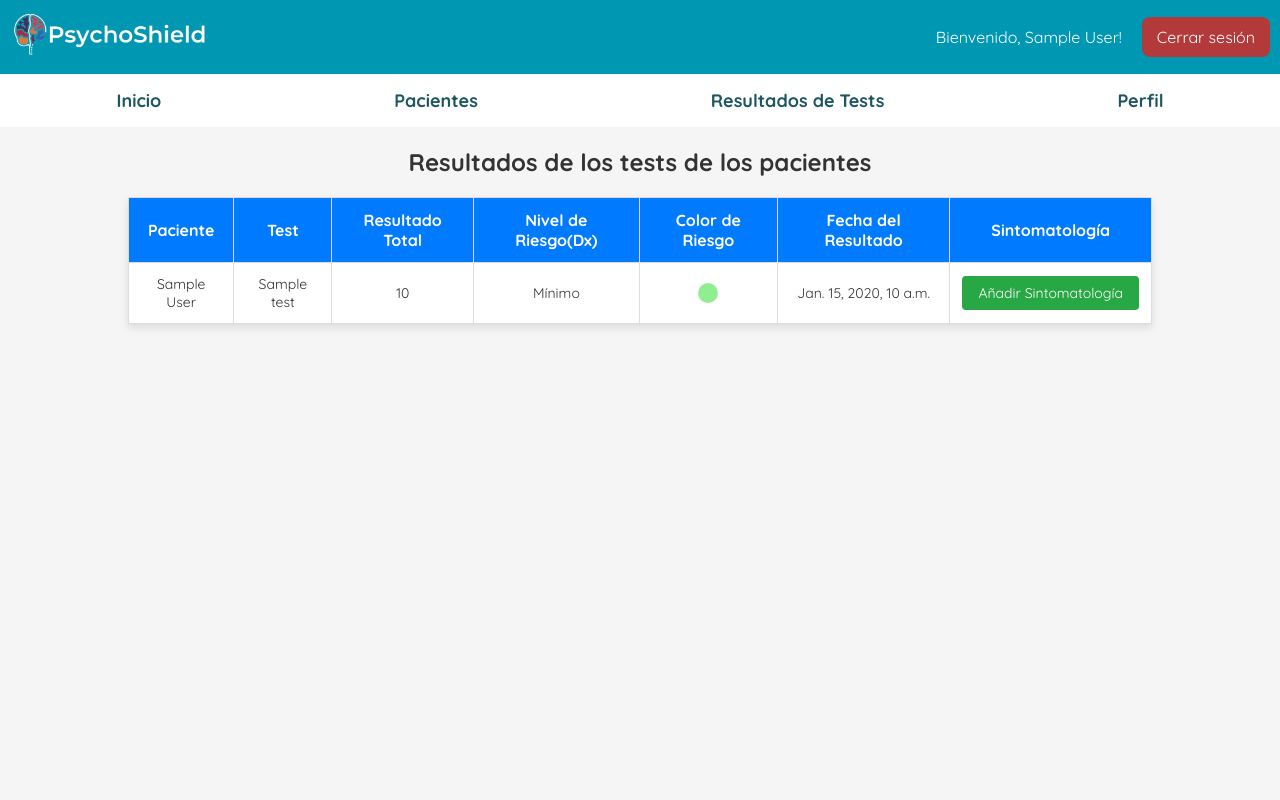
After one commit to Blescker/psychoshield, a Django app: page /psicologo/ in a window 1280 px wide. The commit adds this page. Run offline with Django 5.2, Linux system fonts and the light colour scheme; a user stored in the database is signed in; tables that the repository leaves empty hold one stand-in row (values such as "Sample post"); parts of the project's set-up code (start-up, migrations or seed data) failed here and were passed over.

Commit message:
Inicio vista pacientes total terminado

```diff
--- a/psychoshield/models.py
+++ b/psychoshield/models.py
@@ -192,6 +192,8 @@ class TestResult(models.Model):
     fecha_resultado = models.DateTimeField(auto_now_add=True)
     id_psicologo = models.ForeignKey(User, on_delete=models.CASCADE, limit_choices_to={
                                      'rol': 'psicólogo'}, related_name='psicologo_resultado')
+    sintomatologia_presentada = models.TextField(
+        null=True, blank=True)  # Nuevo campo
 
     def __str__(self):
         return f'Resultado {self.id_test} de {self.id_usuario}'
--- /dev/null
+++ b/psychoshield/static/css/vista_psicologo.css
@@ -0,0 +1,160 @@
+/* Estilos generales */
+body {
+    font-family: 'Quicksand', sans-serif;
+    background-color: #f5f5f5;
+    margin: 0;
+    padding: 0;
+}
+
+/* Estilo para el título */
+h1 {
+    text-align: center;
+    color: #333;
+    margin-top: 20px;
+    font-size: 24px;
+}
+
+/* Estilos para la tabla */
+table {
+    width: 80%;
+    margin: 20px auto;
+    border-collapse: collapse;
+    background-color: white;
+    box-shadow: 0px 4px 8px rgba(0, 0, 0, 0.1);
+}
+
+th,
+td {
+    padding: 12px;
+    text-align: center;
+    border: 1px solid #ddd;
+}
+
+th {
+    background-color: #007BFF;
+    /* Un azul para los encabezados */
+    color: white;
+    font-size: 16px;
+}
+
+td {
+    font-size: 14px;
+    color: #333;
+}
+
+/* Botones generales */
+.btn {
+    padding: 8px 16px;
+    background-color: #28a745;
+    /* Verde para el botón */
+    color: white;
+    border: none;
+    border-radius: 4px;
+    cursor: pointer;
+    text-decoration: none;
+    font-size: 14px;
+    transition: background-color 0.3s ease;
+    white-space: nowrap;
+    /* Evitar que el texto se divida en varias líneas */
+}
+
+.btn:hover {
+    background-color: #218838;
+    /* Más oscuro al pasar el ratón */
+}
+
+/* Estilo para el cuadro de color según el nivel de riesgo */
+td div {
+    width: 20px;
+    height: 20px;
+    margin: 0 auto;
+    border-radius: 50%;
+    /* Para hacer el indicador circular */
+}
+
+/* Estilos responsivos para la tabla y botones */
+@media (max-width: 768px) {
+    table {
+        width: 95%;
+    }
+
+    th,
+    td {
+        font-size: 12px;
+        padding: 8px;
+    }
+
+    h1 {
+        font-size: 20px;
+    }
+
+    /* Ajustes adicionales para el botón en pantallas pequeñas */
+    .btn {
+        font-size: 12px;
+        /* Reduce el tamaño de la fuente */
+        padding: 6px 10px;
+        /* Reduce el padding del botón */
+        width: auto;
+        /* Deja que el botón se ajuste al tamaño del texto */
+        white-space: nowrap;
+        /* Evita que el botón se divida en varias líneas */
+        display: block;
+        /* Asegura que el botón se vea como un bloque completo */
+        margin: 0 auto;
+        /* Centra el botón dentro de la celda */
+    }
+
+    td {
+        word-wrap: break-word;
+        /* Permite que el contenido de las celdas de la tabla se ajuste */
+    }
+}
+
+/* Estilos para pantallas más pequeñas (<480px) */
+@media (max-width: 480px) {
+    table {
+        width: 100%;
+        /* Asegura que la tabla ocupe todo el ancho de la pantalla */
+    }
+
+    th,
+    td {
+        font-size: 10px;
+        /* Reduce el tamaño de la fuente para pantallas más pequeñas */
+        padding: 6px;
+        /* Menos padding para que todo quepa mejor */
+    }
+
+    h1 {
+        font-size: 18px;
+        /* Ajusta el tamaño del título */
+    }
+
+    /* Estilo específico para botones en pantallas muy pequeñas */
+    .btn {
+        font-size: 10px;
+        /* Reduce aún más el tamaño del botón */
+        padding: 5px 8px;
+        /* Reduce el padding */
+        width: 100%;
+        /* Asegura que el botón ocupe todo el ancho de la celda en pantallas pequeñas */
+        white-space: normal;
+        /* Permite que el texto haga saltos de línea */
+        text-align: center;
+        /* Centra el texto dentro del botón */
+    }
+
+    /* Ajuste para añadir un salto de línea dentro del botón */
+    .btn::after {
+
+        white-space: pre;
+        /* Asegura que el salto de línea se respete */
+    }
+
+    td div {
+        width: 15px;
+        /* Reduce el tamaño del indicador de color */
+        height: 15px;
+        /* Reduce la altura del indicador de color */
+    }
+}
--- a/psychoshield/templates/layout.html
+++ b/psychoshield/templates/layout.html
@@ -28,14 +28,24 @@
 
     {% if request.resolver_match.url_name != 'login' and request.resolver_match.url_name != 'register' %}
     <nav>
-    <!-- Barra de navegación -->
-    <nav>
+        <!-- Condicional: Mostrar nav según el rol del usuario -->
+        {% if user.rol == 'psicólogo' %}
+        <!-- Nav del Psicólogo -->
         <ul>
-            <li><a href="{% url "index" %}" class="active">Inicio</a></li>
-            <li><a href="{% url "information" %}">Información</a></li>
-            <li><a href="{% url "actividades" %}">Actividades</a></li>
-            <li><a href="{% url "numerosAyuda" %}">Números de Ayuda</a></li>
+            <li><a href="{% url 'vista_psicologo' %}">Inicio</a></li>
+            <li><a href="{% url 'lista_pacientes' %}">Pacientes</a></li>
+            <li><a href="{% url 'resultados_tests' %}">Resultados de Tests</a></li>
+            <li><a href="{% url 'perfil_psicologo' %}">Perfil</a></li>
         </ul>
+        {% elif user.rol == 'paciente' %}
+        <!-- Nav del Paciente -->
+        <ul>
+            <li><a href="{% url 'index' %}" class="active">Inicio</a></li>
+            <li><a href="{% url 'information' %}">Información</a></li>
+            <li><a href="{% url 'actividades' %}">Actividades</a></li>
+            <li><a href="{% url 'numerosAyuda' %}">Números de Ayuda</a></li>
+        </ul>
+        {% endif %}
     </nav>
     {% endif %}
 
--- /dev/null
+++ b/psychoshield/templates/vista_psicologo.html
@@ -0,0 +1,55 @@
+{% extends "layout.html" %}
+
+{% load static %}
+
+{% block title %}Vista Psicólogo{% endblock %}
+
+{% block content %}
+
+<link rel="stylesheet" href="{% static "css/vista_psicologo.css" %}">
+
+<h1>Resultados de los tests de los pacientes</h1>
+
+<table>
+    <thead>
+        <tr>
+            <th>Paciente</th>
+            <th>Test</th>
+            <th>Resultado Total</th>
+            <th>Nivel de Riesgo(Dx)</th>
+            <th>Color de Riesgo</th>
+            <th>Fecha del Resultado</th>
+            <th>Sintomatología</th>
+        </tr>
+    </thead>
+    <tbody>
+        {% for resultado in resultados %}
+        <tr>
+            <td>{{ resultado.id_usuario.nombre }}</td>
+            <td>{{ resultado.id_test.nombre_test }}</td>
+            <td>{{ resultado.resultado_total }}</td>
+            <td>{{ resultado.nivel_riesgo }}</td>
+            <td>
+                <div style="width: 20px; height: 20px; background-color:
+                    {% if resultado.nivel_riesgo == 'Mínimo' %}
+                        lightgreen
+                    {% elif resultado.nivel_riesgo == 'Leve' %}
+                        green
+                    {% elif resultado.nivel_riesgo == 'Moderado' %}
+                        orange
+                    {% elif resultado.nivel_riesgo == 'Severo' %}
+                        red
+                    {% endif %}
+                ">
+                </div>
+            </td>
+            <td>{{ resultado.fecha_resultado }}</td>
+            <td>
+                <a href="{% url 'agregar_sintomatologia' resultado.id %}" class="btn">Añadir Sintomatología</a>
+            </td>
+        </tr>
+        {% endfor %}
+    </tbody>
+</table>
+
+{% endblock %}
--- a/psychoshield/urls.py
+++ b/psychoshield/urls.py
@@ -6,14 +6,32 @@ from django.shortcuts import redirect
 urlpatterns = [
     # Redirige la URL raíz al login
     path('', lambda request: redirect('login')),
+
+    # Autenticación
     path('login/', views.login_view, name='login'),
     path('register/', views.register_view, name='register'),
+    path('logout/', views.logout_view, name="logout"),
+
+    # Rutas generales
     path('index/', views.index, name="index"),
     path('information/', views.information, name="information"),
     path('actividades/', views.actividades, name="actividades"),
     path('numerosAyuda/', views.numerosAyuda, name="numerosAyuda"),
+
+    # Test psicológico
     path('test/', views.test_psicologico, name="test"),
-    path('logout/', views.logout_view, name="logout"),
     path('test/success/', views.test_success, name='test_success'),
 
+    # Rutas para psicólogos
+    # Vista principal del psicólogo
+    path('psicologo/', views.vista_psicologo, name='vista_psicologo'),
+    path('psicologo/pacientes/', views.lista_pacientes,
+         name='lista_pacientes'),  # Lista de pacientes
+    path('psicologo/resultados/', views.resultados_tests,
+         name='resultados_tests'),  # Resultados de tests
+    path('psicologo/perfil/', views.perfil_psicologo,
+         name='perfil_psicologo'),  # Perfil del psicólogo
+    path('psicologo/sintomatologia/<int:resultado_id>/',
+         views.agregar_sintomatologia, name='agregar_sintomatologia'),
+
 ]
--- a/psychoshield/views.py
+++ b/psychoshield/views.py
@@ -13,6 +13,9 @@ from django.http import HttpResponse
 @login_required(login_url='/login/')
 def index(request):
     if request.user.is_authenticated:
+        if request.user.rol == 'psicólogo':
+
+            return redirect('vista_psicologo')
         return render(request, 'index.html')
     else:
         return HttpResponse("Usuario no autenticado")
@@ -105,11 +108,12 @@ def login_view(request):
                     login(request, user)
                     messages.success(request, 'Inicio de sesión exitoso')
 
-                    # Añadir una respuesta temporal aquí para ver si llega a este punto
-                    # Agrega esto como prueba
-
-                    # Si todo está bien, debería redirigir al index
-                    return redirect('index')
+                    # Redirige al psicólogo a su vista personalizada
+                    if user.rol == 'psicólogo':
+                        return redirect('vista_psicologo')
+                    else:
+                        # Redirige al index si es paciente
+                        return redirect('index')
                 else:
                     messages.error(request, 'Credenciales incorrectas.')
             except User.DoesNotExist:
@@ -135,6 +139,45 @@ def register_view(request):
     return render(request, 'register.html', {'form': form})
 
 
+@login_required(login_url='/login/')
+def vista_psicologo(request):
+    if request.user.rol == 'psicólogo':
+        # Obtener los resultados de los tests de los pacientes atendidos por el psicólogo actual
+        resultados = TestResult.objects.filter(id_psicologo=request.user)
+
+        return render(request, 'vista_psicologo.html', {'resultados': resultados})
+    else:
+        return HttpResponse("Acceso denegado: Solo los psicólogos pueden acceder a esta vista.")
+
+
+@login_required(login_url='/login/')
+def agregar_sintomatologia(request, resultado_id):
+    # Obtener el resultado del test
+    resultado = TestResult.objects.get(id=resultado_id)
+
+    if request.method == 'POST':
+        # Guardar la sintomatología presentada
+        sintomatologia = request.POST.get('sintomatologia')
+        resultado.sintomatologia_presentada = sintomatologia
+        resultado.save()
+        # Redirige de vuelta a la vista del psicólogo
+        return redirect('vista_psicologo')
+
+    return render(request, 'agregar_sintomatologia.html', {'resultado': resultado})
+
+
+def lista_pacientes(request):
+    return render(request, 'lista_pacientes.html')
+
+
+def resultados_tests(request):
+    return render(request, 'resultados_tests.html')
+
+
+def perfil_psicologo(request):
+    return render(request, 'perfil_psicologo.html')
+
+
 def logout_view(request):
     logout(request)
     return redirect('login')
```
Also changed, not shown: psychoshield/static/css/añadir_sintomatologia.css (added, +87 -0 lines), psychoshield/templates/agregar_sintomatologia.html (added, +25 -0 lines), psychoshield/templates/lista_pacientes.html (added, +10 -0 lines), psychoshield/templates/perfil_psicologo.html (added, +10 -0 lines), psychoshield/templates/resultados_tests.html (added, +10 -0 lines), psychoshield/migrations/0007_testresult_sintomatologia_presentada.py (added).
